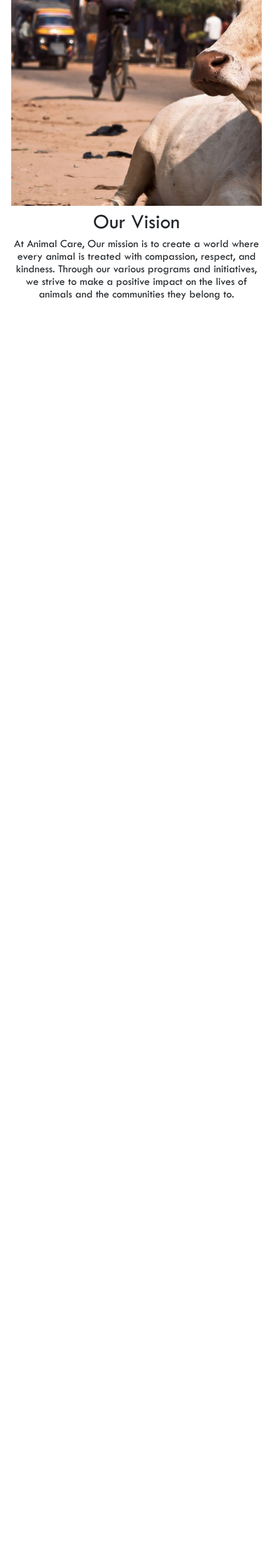
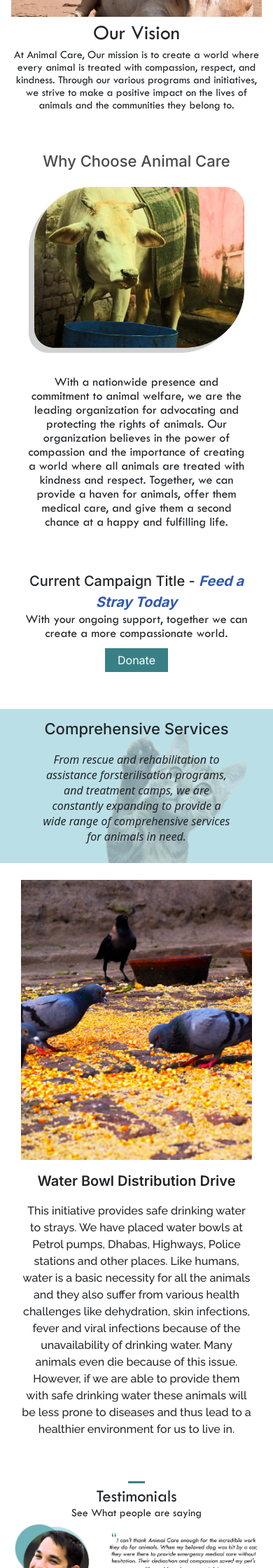
Before and after one commit to r-niraj/animal-care, a PHP site: page / in a window 390 px wide. Shown: the part 3280-5520 px from the top of the page at 70% size. Before the commit the page ends 3708 px from the top, so only its background shows below. Run offline with PHP 8.4, Linux system fonts and the light colour scheme.

Commit message:
FooterDevWIP

```diff
--- a/css/index.css
+++ b/css/index.css
@@ -243,7 +243,7 @@
 }
 
 .VisionMission {
-    margin: 6% 10%;
+    margin: 6% 8%;
 }
 
 .VisionMission .title {
@@ -281,18 +281,242 @@
 .VisionMission .Vision .right {
     background-image: url('../Images/home/vision.png');
     background-size: cover;
-    height: 400px;
+    height: 60vh;
     width: 58%;
+    background-position: center;
 }
 
 .VisionMission .Mission .left {
     background-image: url('../Images/home/mission.png');
     background-size: cover;
-    height: 400px;
+    height: 60vh;
     width: 58%;
+    background-position: center;
+}
+
+.VisionMission .Vision .paragraph {
+    text-align: right;
+}
+
+.VisionMission .Mission .paragraph {
+    text-align: left;
+}
+
+.WCAnimalCare p.title{
+    font-size: 30px;
+    font-family: 'Inter';
+    text-align: center;
+    font-weight: 500;
+    color: #4A4A4A;
+    margin-bottom: 40px;
+}
+
+.WCAnimalCare .flexContainer {
+    display: flex;
+    align-items: center;
+    gap: 6%;
+    padding: 0 8%;
+}
+
+.WCAnimalCare .leftText{
+    width: 50%;
+    font-family: 'TwSenMT';
+    font-size: 22px;
+    line-height: 25px;
+}
+
+.WCAnimalCare .Image{
+    background-image: url('../Images/home/why-choose-aci.png');
+    height:450px;
+    background-size: contain;
+    width: 50%;
+    background-repeat: no-repeat;
+}
+
+.currCamp,.Comprehensive {
+    text-align: center;
+}
+
+.currCamp p.title {
+    font-family: inter;
+    font-size: 30px;
+    font-weight: 500;
+    margin: 0;
+}
+
+.currCamp p.title span{
+    font-style: italic;
+    color: #3258B0;
+    font-weight: 700;
+}
+
+.currCamp p.nextTitle {
+    font-family: 'TwSenMT';
+    font-size: 25px;
+}
+
+.donateBtn {
+    text-decoration: none;
+    background: #398086;
+    color: #fff;
+    padding: 7px 18px;
+    font-family: inter;
+    transition: 0.3s all ease-in-out;
+}
+
+.donateBtn:hover{
+    color: #fff;
+    background-color: #306b70;
+}
+
+.currCamp{
+    margin: 0 3% 5%;
+}
+
+.WCAnimalCare.marginLR{
+    margin: 3% 6% 5% 6%;
 }
 
 
+.Comprehensive p.title {
+    font-size: 25px;
+    font-family: 'Inter';
+    font-weight: 500;
+}
+
+.Comprehensive p.nextTitle {
+    font-size: 20px;
+    font-style: italic;
+    line-height: 22px;
+}
+
+.Comprehensive {
+    padding: 3% 15%;
+    background-color: #BADFE7;
+    margin-bottom: 3%;
+    background-image: url('../Images/home/bg_cat.png');
+    background-size: contain;
+    background-repeat: no-repeat;
+    background-position: 83% center;
+}
+
+.waterBowl{
+    display: flex;
+    align-items: center;
+    padding: 3% 15%;
+    column-gap: 5%;
+}
+
+.waterBowl .leftText,
+.waterBowl .imageContainer{
+    width: 50%;
+}
+.waterBowl .imageContainer{
+    background-image: url('../Images/home/water-bowl-birds.png');
+    height: 400px;
+    background-size: cover;
+}
+
+.waterBowl p.title {
+    font-size: 24px;
+    font-family: 'Inter';
+    text-align: center;
+    font-weight: 600;
+}
+
+.waterBowl p.descr {
+    font-family: 'Raleway';
+    font-weight: 500;
+}
+
+.Testimonials{
+    text-align: center;
+    margin: 5% 0;
+}
+
+.Testimonials p.title {
+    font-family: 'TwSenMT';
+    font-size: 35px;
+    margin: 0;
+}
+
+.Testimonials p.subtext {
+    font-family: 'TwSenMT';
+    font-size: 20px;
+    margin-top: -8px;
+}
+
+
+.Testimonials .line {
+    width: 6%;
+    height: 3px;
+    background: #398086;
+    margin: 0 auto;
+}
+
+.Testimonials .innerContainer {
+    padding: 0 22%;
+}
+
+.Testimonials .carousel-control-prev{
+    left: -84px;
+    background: #398086;
+    height: 35px;
+    width: 35px;
+    top: 47%;
+    border-radius: 50%;
+    opacity: 1;
+    padding: 8px;
+}
+
+
+.Testimonials .carousel-control-next {
+    right: -67px;
+    background: #398086;
+    height: 35px;
+    width: 35px;
+    top: 47%;
+    border-radius: 50%;
+    opacity: 1;
+    padding: 8px;
+}
+
+.futurePlans {
+    text-align: center;
+    margin-top: 6%;
+    padding: 0 22%;
+}
+
+.futurePlans .title{
+    font-family: inter;
+    font-weight: 600;
+    font-size: 25px;
+}
+
+.futurePlans p.descr {
+    font-family: raleway;
+    font-weight: 500;
+    font-size: 18px;
+    line-height: 22px;
+}
+
+.ourStory.joinMovement{
+    margin-top: 8%;
+}
+
+.ourStory.joinMovement .innerContainer{
+    flex-direction: row-reverse;
+}
+
+.ourStory.joinMovement .innerContainer p.storyTitle{
+    font-size: 30px;
+    font-family: 'Inter';
+    font-weight: 600;
+}
+
+.ourStory.joinMovement .innerContainer .photoCont{
+    background-image: url('../Images/home/JoinMoment.png');
+}
 /* Media Query for Mobile Devices */
 @media (max-width: 480px) {
 
@@ -417,26 +641,27 @@
         font-size: 16px;
     }
 
-    .VisionMission .Vision{
+    .VisionMission .Vision {
         flex-direction: column-reverse;
         margin-bottom: 30px;
     }
+
     .VisionMission .Mission {
         flex-direction: column;
     }
 
-    .VisionMission .title{
+    .VisionMission .title {
         margin: 0;
         font-size: 30px;
     }
 
-    .VisionMission .paragraph{
+    .VisionMission .paragraph {
         font-size: 16px;
         line-height: 18px;
     }
 
     .VisionMission {
-        margin: 4%;
+        margin: 10% 4%;
     }
 
     .VisionMission .Vision .left,
@@ -455,6 +680,116 @@
         margin-top: 20px;
     }
 
+    .VisionMission .Vision .paragraph {
+        text-align: center;
+    }
+
+    .VisionMission .Mission .paragraph {
+        text-align: center;
+    }
+
+    .VisionMission .Vision .right,
+    .VisionMission .Mission .left {
+        height: 30vh;
+    }
+
+    .WCAnimalCare p.title{
+        font-size: 22px;
+        margin-bottom: 20px;
+    }
+
+    .WCAnimalCare .flexContainer{
+        flex-direction: column-reverse;
+        padding: 0 5%;
+    }
+
+    .WCAnimalCare .Image{
+        width: 100%;
+        height: 269px;
+    }
+
+    .WCAnimalCare .leftText {
+        width: 100%;
+        font-size: 18px;
+        line-height: 20px;
+        text-align: center;
+    }
+
+    .currCamp p.title {
+        font-size: 20px;
+    }
+
+    .currCamp p.nextTitle {
+        font-size: 18px;
+        line-height: 20px;
+    }
+
+    .currCamp{
+        margin: 15% 5%;
+    }
+
+    .Comprehensive p.title{
+        font-size: 22px;
+    }
+
+    .Comprehensive p.nextTitle {
+        font-size: 16px;
+    }
+
+    .waterBowl p.title{
+        font-size: 20px;
+    }
+
+    .waterBowl{
+        flex-direction: column-reverse;
+        padding: 3%;
+        row-gap: 3%;
+    }
+
+    .waterBowl .leftText,
+    .waterBowl .imageContainer{
+        width: 90%;
+        margin-bottom: 15px;
+    }
+
+    .waterBowl p.descr{
+        text-align: center;
+    }
+
+    .Testimonials p.title{
+        font-size: 25px;
+    }
+
+    .Testimonials p.subtext{
+        font-size: 16px;
+        margin-bottom: 0;
+    }
+
+    .Testimonials .innerContainer{
+        padding: 0 4%;
+    }
+
+    .Testimonials .carousel-control-next,
+    .Testimonials .carousel-control-prev{
+        display: none;
+    }
+
+    .futurePlans{
+        padding: 3%;
+        margin-top: 10%;
+    }
+
+    .futurePlans .title{
+        font-size: 20px;
+    }
+
+    .futurePlans p.descr{
+        font-size: 16px;
+    }
+
+    .ourStory.joinMovement .innerContainer{
+        flex-direction: column;
+    }
 }
 
 /* Media Query for low resolution  Tablets, Ipads */
--- a/index.html
+++ b/index.html
@@ -10,8 +10,11 @@
     <link rel="preconnect" href="https://fonts.gstatic.com" crossorigin>
 
     <link href="https://fonts.googleapis.com/css2?family=Inter:wght@100..900&display=swap" rel="stylesheet">
-    <link href="https://fonts.googleapis.com/css2?family=Raleway:ital,wght@0,100..900;1,100..900&display=swap" rel="stylesheet">
-    <link href="https://fonts.googleapis.com/css2?family=Poppins:ital,wght@0,100;0,200;0,300;0,400;0,500;0,600;0,700;0,800;0,900;1,100;1,200;1,300;1,400;1,500;1,600;1,700;1,800;1,900&display=swap" rel="stylesheet">
+    <link href="https://fonts.googleapis.com/css2?family=Raleway:ital,wght@0,100..900;1,100..900&display=swap"
+        rel="stylesheet">
+    <link
+        href="https://fonts.googleapis.com/css2?family=Poppins:ital,wght@0,100;0,200;0,300;0,400;0,500;0,600;0,700;0,800;0,900;1,100;1,200;1,300;1,400;1,500;1,600;1,700;1,800;1,900&display=swap"
+        rel="stylesheet">
 
     <link href="https://cdn.jsdelivr.net/npm/bootstrap@5.0.2/dist/css/bootstrap.min.css" rel="stylesheet">
 </head>
@@ -79,7 +82,8 @@
                         <div class="carousel-caption d-none d-md-block">
                             <h5>SHELTERS</h5>
                             <p>
-                                We set up and run shelters and ambulance services to ensure that animals have a safe place to stay and receive immediate medical attention.
+                                We set up and run shelters and ambulance services to ensure that animals have a safe
+                                place to stay and receive immediate medical attention.
                             </p>
                         </div>
                     </div>
@@ -88,7 +92,8 @@
                         <div class="carousel-caption d-none d-md-block">
                             <h5>EDUCATION</h5>
                             <p>
-                                We conduct education programs in schools, teaching children about the importance of animal welfare and compassion towards animals.
+                                We conduct education programs in schools, teaching children about the importance of
+                                animal welfare and compassion towards animals.
                             </p>
                         </div>
                     </div>
@@ -96,7 +101,9 @@
                         <img src="./Images/home/slide-adopt-foster.png" class="d-block w-100" alt="Adopt and foster">
                         <div class="carousel-caption d-none d-md-block">
                             <h5>ADOPT AND FOSTER</h5>
-                            <p>We are dedicated to finding loving homes for animals in need. Every adoption and foster placement not only changes the life of an animal but also enriches the lives of those who open their hearts and homes to them
+                            <p>We are dedicated to finding loving homes for animals in need. Every adoption and foster
+                                placement not only changes the life of an animal but also enriches the lives of those
+                                who open their hearts and homes to them
                             </p>
                         </div>
                     </div>
@@ -140,7 +147,9 @@
             <div class="photoCont"></div>
             <div class="textCont">
                 <p class="storyTitle">Our Story</p>
-                <p class="paaragraph">With over 25 years of experience, Animal Care is a trusted leader in animal welfare in India. We are dedicated to rescuing and rehabilitating sick and Distressed animals, while also advocating for their rights and welfare.</p>
+                <p class="paaragraph">With over 25 years of experience, Animal Care is a trusted leader in animal
+                    welfare in India. We are dedicated to rescuing and rehabilitating sick and Distressed animals, while
+                    also advocating for their rights and welfare.</p>
             </div>
         </div>
     </div>
@@ -150,7 +159,9 @@
             <div class="left">
                 <p class="title">Our Vision</p>
                 <p class="paragraph">
-                    At Animal Care, our vision is driven by the belief that every animal deserves to live a life free from suffering and exploitation. By working together with our community, partners, and supporters, we are committed to realizing this vision and creating a brighter future for animals everywhere.
+                    At Animal Care, our vision is driven by the belief that every animal deserves to live a life free
+                    from suffering and exploitation. By working together with our community, partners, and supporters,
+                    we are committed to realizing this vision and creating a brighter future for animals everywhere.
                 </p>
             </div>
             <div class="right"></div>
@@ -160,11 +171,115 @@
             <div class="right">
                 <p class="title">Our Vision</p>
                 <p class="paragraph">
-                    At Animal Care, Our mission is to create a world where every animal is treated with compassion, respect, and kindness. Through our various programs and initiatives, we strive to make a positive impact on the lives of animals and the communities they belong to.
+                    At Animal Care, Our mission is to create a world where every animal is treated with compassion,
+                    respect, and kindness. Through our various programs and initiatives, we strive to make a positive
+                    impact on the lives of animals and the communities they belong to.
                 </p>
             </div>
         </div>
     </div>
+
+    <div class="WCAnimalCare marginLR">
+        <p class="title">Why Choose Animal Care</p>
+        <div class="flexContainer">
+            <div class="leftText">
+                With a nationwide presence and commitment to animal welfare, we are the leading organization for
+                advocating and protecting the rights of animals.
+                Our organization believes in the power of compassion and the importance of creating a world where all
+                animals are treated with kindness and respect. Together, we can provide a haven for animals, offer them
+                medical care, and give them a second chance at a happy and fulfilling life.
+            </div>
+            <div class="Image"></div>
+        </div>
+    </div>
+
+    <div class="currCamp">
+        <p class="title">Current Campaign Title - <span>Feed a Stray Today</span></p>
+        <p class="nextTitle">With your ongoing support, together we can create a more compassionate world.</p>
+        <a class="donateBtn" href="donate.html">Donate</a>
+    </div>
+
+    <div class="Comprehensive">
+        <p class="title">Comprehensive Services</p>
+        <p class="nextTitle">From rescue and rehabilitation to assistance forsterilisation programs, and treatment
+            camps, we are constantly expanding to provide a wide range of comprehensive services for animals in need.
+        </p>
+    </div>
+
+    <div class="waterBowl">
+        <div class="leftText">
+            <p class="title">Water Bowl Distribution Drive</p>
+            <p class="descr">This initiative provides safe drinking water to strays. We have placed water bowls at
+                Petrol pumps, Dhabas, Highways, Police stations and other places.
+                Like humans, water is a basic necessity for all the animals and they also suffer from various health
+                challenges like dehydration, skin infections, fever and viral infections because of the unavailability
+                of drinking water. Many animals even die because of this issue. However, if we are able to provide them
+                with safe drinking water these animals will be less prone to diseases and thus lead to a healthier
+                environment for us to live in.
+            </p>
+        </div>
+        <div class="imageContainer"></div>
+    </div>
+
+    <div class="Testimonials">
+        <div class="line"></div>
+        <p class="title">Testimonials</p>
+        <p class="subtext">See What people are saying</p>
+
+        <div class="innerContainer">
+            <div id="carouselExampleControls" class="carousel slide" data-bs-ride="carousel">
+                <div class="carousel-inner">
+                    <div class="carousel-item active">
+                        <img src="./Images/home/Testslider1.png" class="d-block w-100" alt="...">
+                    </div>
+                    <div class="carousel-item">
+                        <img src="./Images/home/Testslider2.png" class="d-block w-100" alt="...">
+                    </div>
+                    <div class="carousel-item">
+                        <img src="./Images/home/Testslider3.png" class="d-block w-100" alt="...">
+                    </div>
+                </div>
+                <button class="carousel-control-prev" type="button" data-bs-target="#carouselExampleControls"
+                    data-bs-slide="prev">
+                    <span class="carousel-control-prev-icon" aria-hidden="true"></span>
+                    <span class="visually-hidden">Previous</span>
+                </button>
+                <button class="carousel-control-next" type="button" data-bs-target="#carouselExampleControls"
+                    data-bs-slide="next">
+                    <span class="carousel-control-next-icon" aria-hidden="true"></span>
+                    <span class="visually-hidden">Next</span>
+                </button>
+            </div>
+        </div>
+    </div>
+
+    <div class="futurePlans">
+        <p class="title">Future Plans for Animal Care</p>
+        <p class="descr">
+            We recognize the importance of preserving natural habitats and protecting endangered species. Through
+            research, rehabilitation, and conservation projects, we aim to safeguard the future of these incredible
+            creatures.
+        </p>
+    </div>
+
+    <div class="ourStory joinMovement">
+        <div class="innerContainer">
+            <div class="photoCont"></div>
+            <div class="textCont">
+                <p class="storyTitle">Join the Movement</p>
+                <p class="paaragraph">
+                    Join us in our efforts to create a world where animals are valued, respected, and
+                    protected. Together, we can make a lasting impact on the lives of animals and build a more
+                    compassionate society.
+                </p>
+            </div>
+        </div>
+    </div>
+
+    <di class="footer">
+
+    </di>
+
     <script src="https://code.jquery.com/jquery-3.7.1.min.js"></script>
     <script src="https://cdn.jsdelivr.net/npm/bootstrap@5.0.2/dist/js/bootstrap.bundle.min.js"></script>
     <script>
```
Also changed, not shown: Images/home/Testslider1.png (added), Images/home/Testslider2.png (added), Images/home/Testslider3.png (added).
